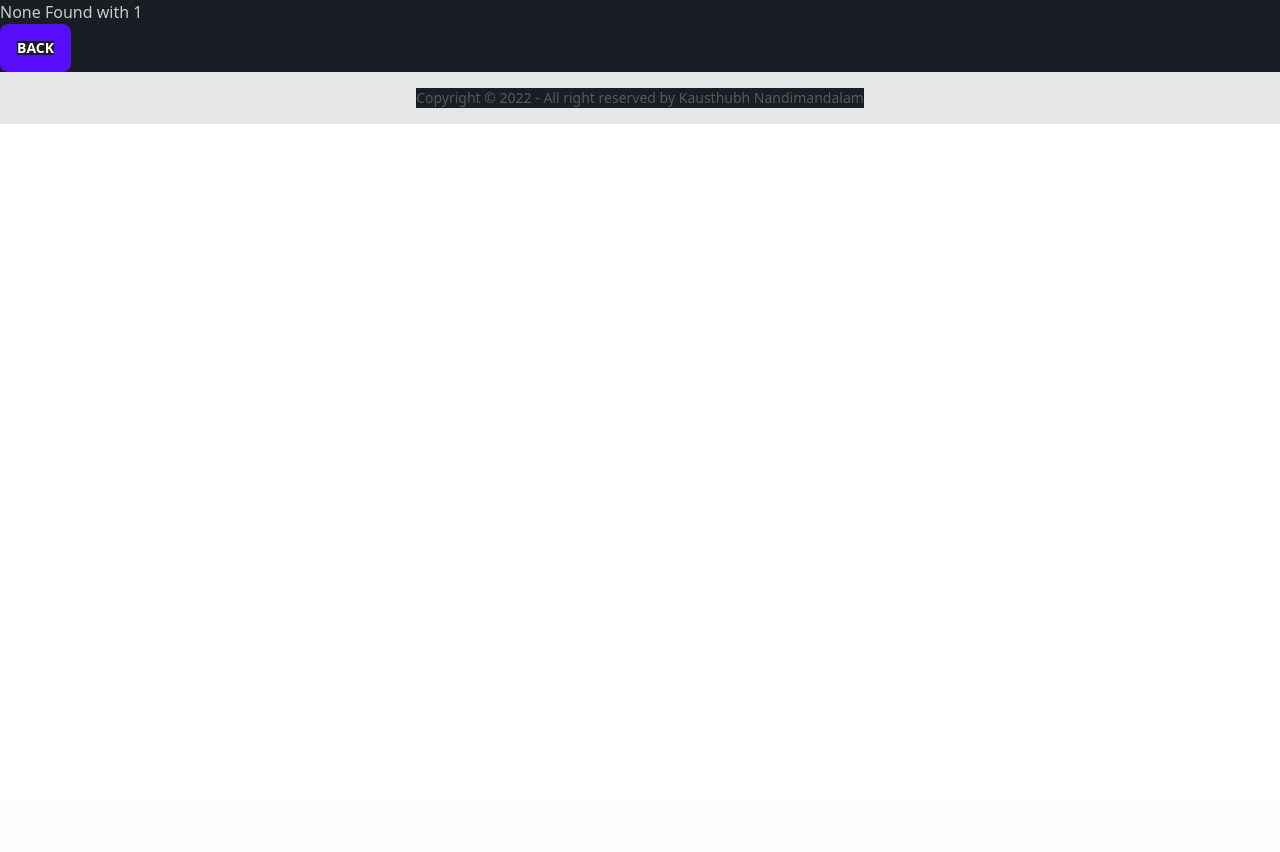
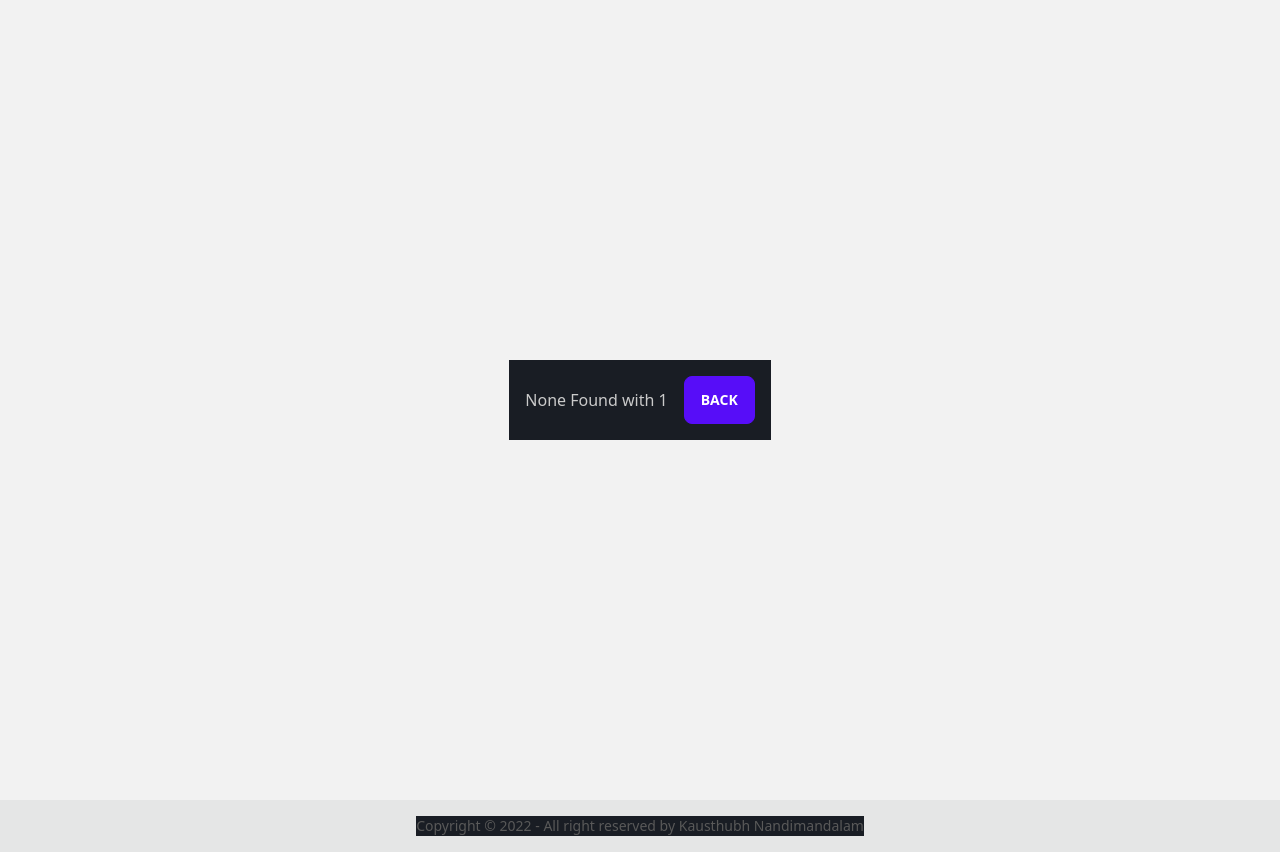
Before and after one commit to kausthubh-coder/movlabs, a FastAPI app: page /search/1 in a window 1280 px wide. Before the commit the page ends 124 px from the top, so only its background shows below. Run offline with FastAPI, Linux system fonts and the light colour scheme; data that the repository does not hold is empty; some libraries are stand-ins or nearby versions.

Commit message:
bettered the serch.html

```diff
--- a/templates/search.html
+++ b/templates/search.html
@@ -9,6 +9,8 @@
     <title>{{ search }}-movlabs</title>
 </head>
 <body>
+    <div class="hero min-h-screen bg-base-200">
+        <div class="hero-content text-center">
             {% if sflix or bflix or movierulz %}
                 <h1>search results for {{ search }}</h1>
             {% endif %}
@@ -39,7 +41,9 @@
             {% if not bflix and not sflix and not movierulz %}
                 <h2>None Found with  {{ search }}</h2>
             {% endif %}
-    <button class="btn btn-primary"><a href="https://movlabs.herokuapp.com">Back</a></button>
+            <button class="btn btn-primary">Back</button>
+        </div>
+    </div>
     <footer class="footer footer-center p-4 bg-base-300 text-base-content">
         <div>
           <p>Copyright © 2022 - All right reserved by Kausthubh Nandimandalam</p>
```
Lines whose indentation alone changed are shown as unchanged.
